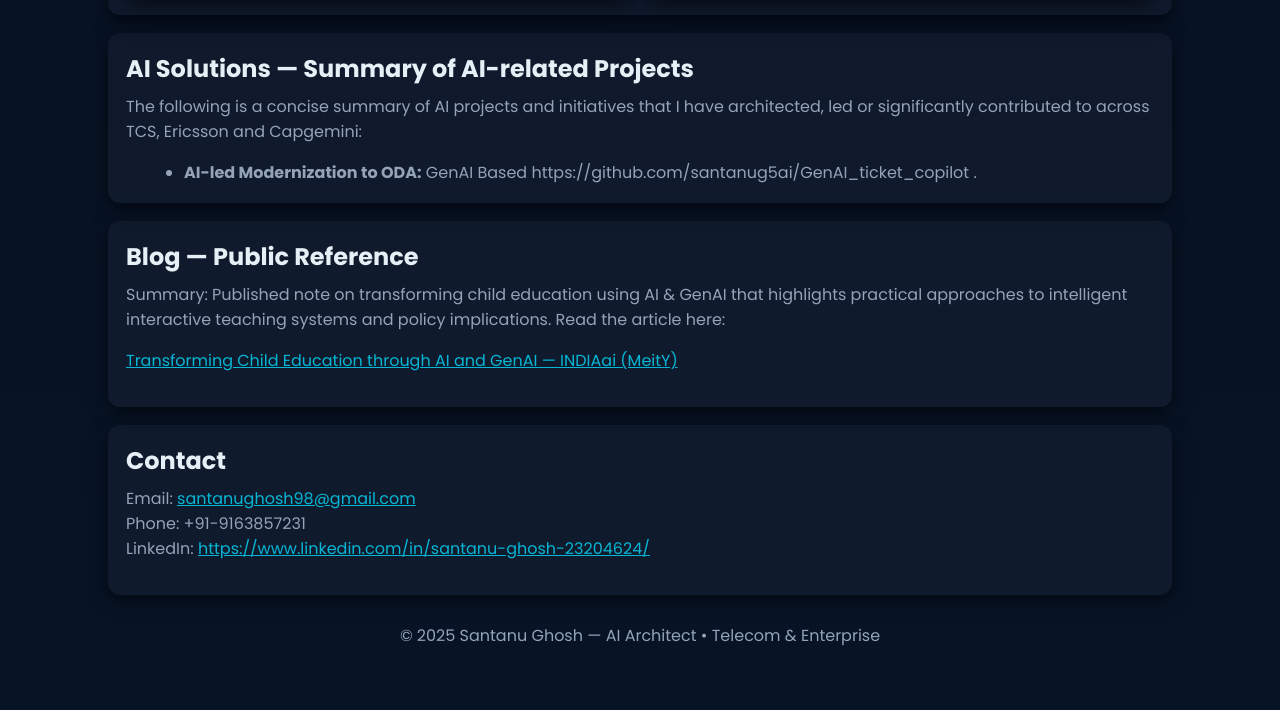
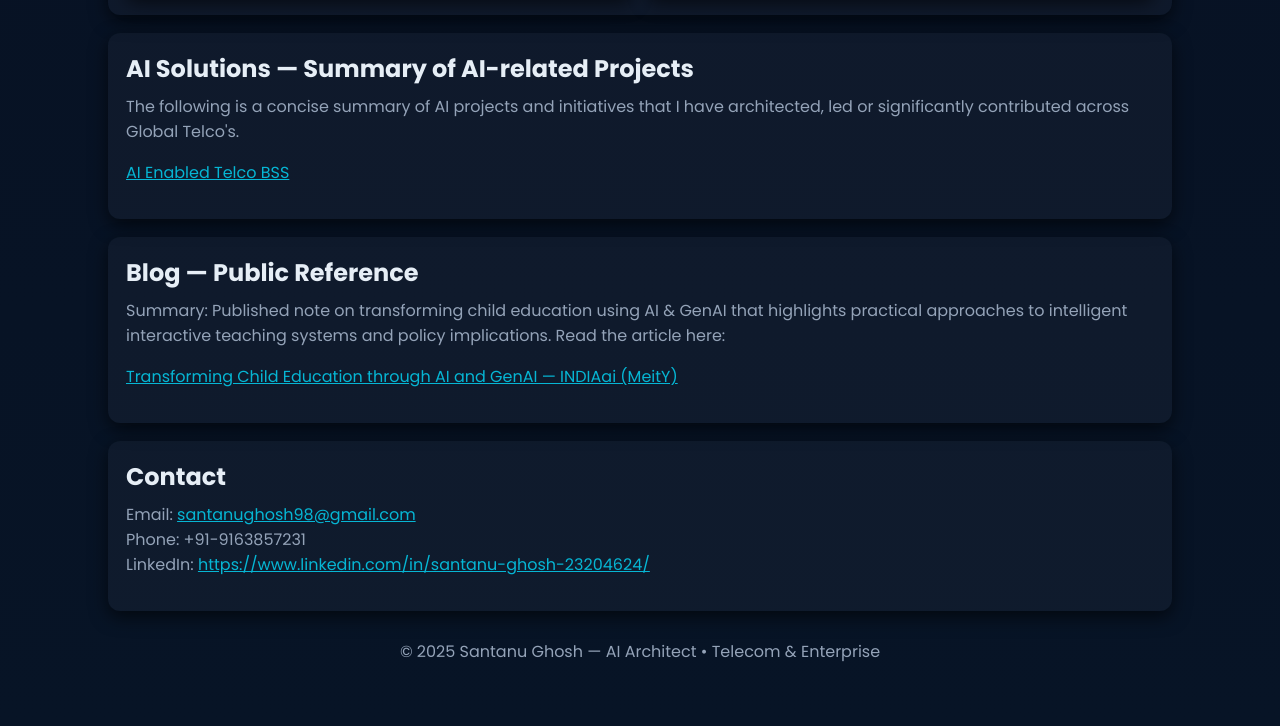
Before and after one commit to santanug5ai/aisolutions, a plain HTML site: page index.html in a window 1280 px wide. Shown: the part 936-1662 px from the top of the page. Drawn offline with Linux system fonts and the light colour scheme.

Commit message:
Revise AI projects summary in index.html
Updated the summary of AI projects and initiatives to reflect contributions across Global Telco's.

```diff
--- a/index.html
+++ b/index.html
@@ -97,12 +97,10 @@
         <div class="card">
           <h2>AI Solutions — Summary of AI-related Projects</h2>
           <p class="muted" style="margin-top:8px">
-            The following is a concise summary of AI projects and initiatives that I have architected, led or significantly contributed to across TCS, Ericsson and Capgemini:
+            The following is a concise summary of AI projects and initiatives that I have architected, led or significantly contributed across Global Telco's.
           </p>
 
-          <ul style="margin-top:10px" class="muted">
-            <li><strong>AI-led Modernization to ODA:</strong>  GenAI Based  https://github.com/santanug5ai/GenAI_ticket_copilot .</li>
-          </ul>
+          <p style="margin-top:8px"><a href="https://claude.ai/public/artifacts/1ba74b60-492b-4bd6-b3a2-2b615d8f4640" target="_blank"> AI Enabled Telco BSS </a></p>
         </div>
       </section>
 
```
